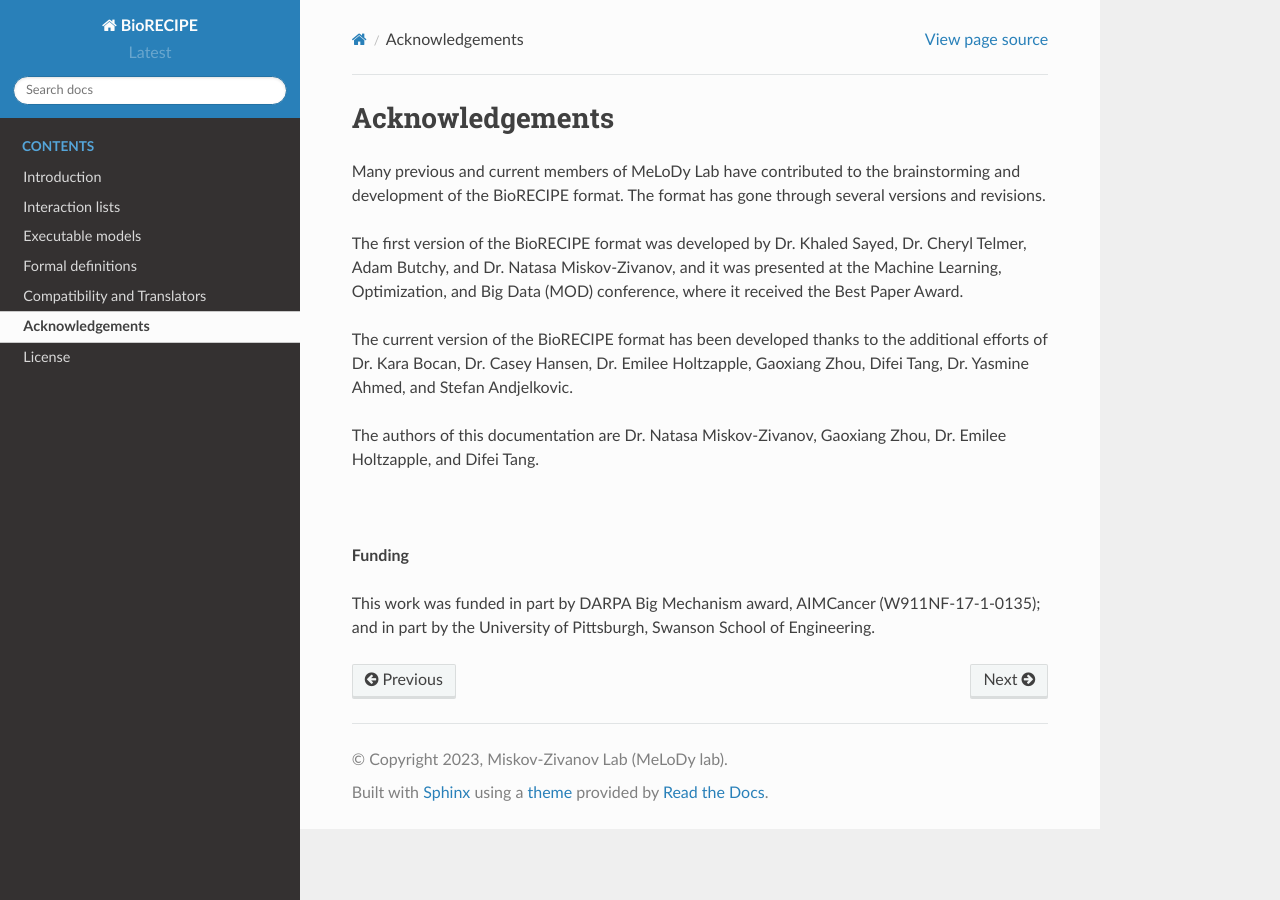
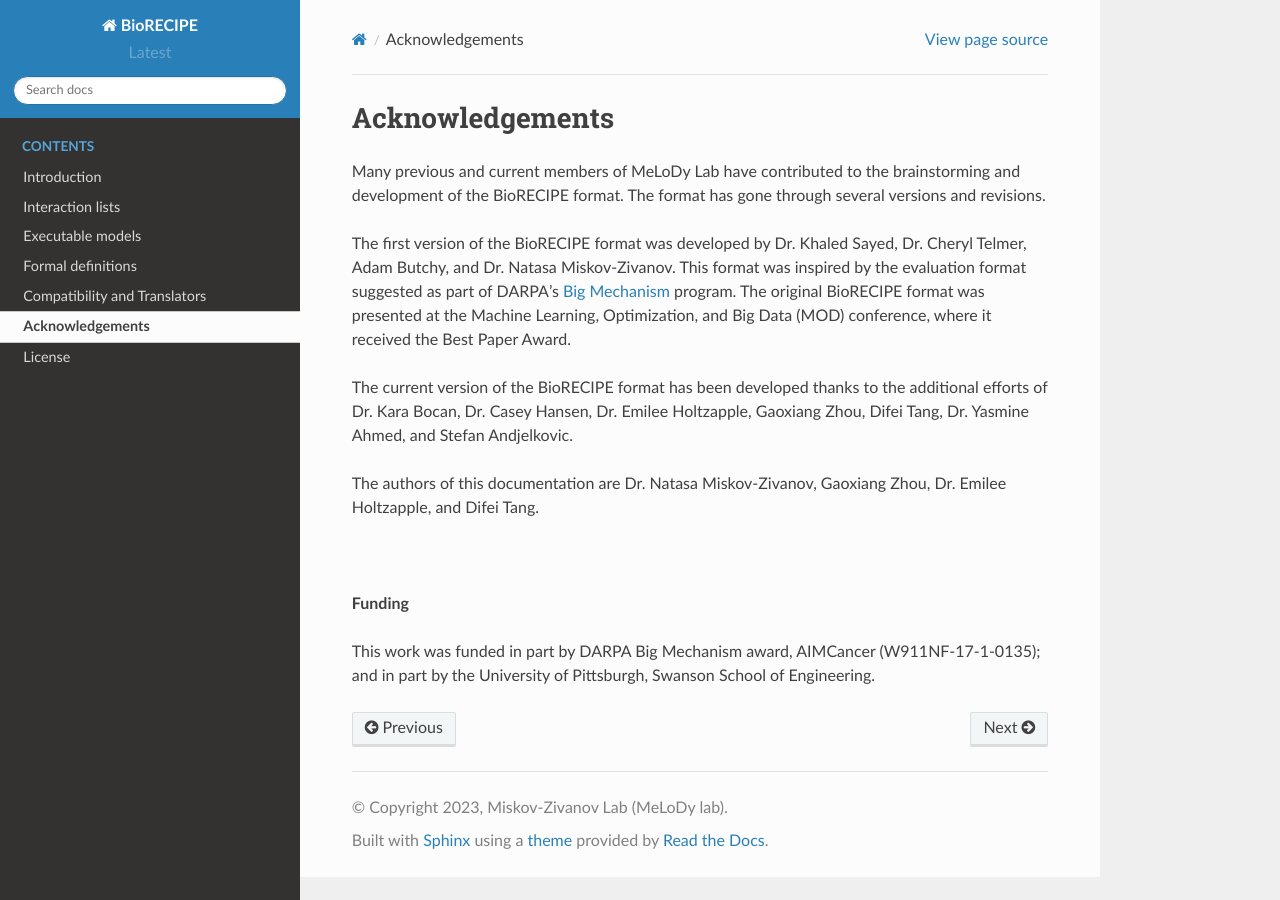
Before and after one commit to pitt-miskov-zivanov-lab/BioRECIPE, a Sphinx documentation site: the page built from docs/acknowledgements.rst, in a window 1280 px wide. Built offline with Sphinx 7.4.7 and the Read the Docs theme 2.0.0, drawn with Linux system fonts in a browser that asks for light colours.

Commit message:
Update acknowledgements.rst

```diff
--- a/docs/acknowledgements.rst
+++ b/docs/acknowledgements.rst
@@ -5,7 +5,7 @@ Acknowledgements
 
 Many previous and current members of MeLoDy Lab have contributed to the brainstorming and development of the BioRECIPE format. The format has gone through several versions and revisions.
 
-The first version of the BioRECIPE format was developed by Dr. Khaled Sayed, Dr. Cheryl Telmer, Adam Butchy, and Dr. Natasa Miskov-Zivanov, and it was presented at the Machine Learning, Optimization, and Big Data (MOD) conference, where it received the Best Paper Award.
+The first version of the BioRECIPE format was developed by Dr. Khaled Sayed, Dr. Cheryl Telmer, Adam Butchy, and Dr. Natasa Miskov-Zivanov. This format was inspired by the evaluation format suggested as part of DARPA's `Big Mechanism <https://www.darpa.mil/program/big-mechanism>`_ program. The original BioRECIPE format was presented at the Machine Learning, Optimization, and Big Data (MOD) conference, where it received the Best Paper Award.
 
 The current version of the BioRECIPE format has been developed thanks to the additional efforts of Dr. Kara Bocan, Dr. Casey Hansen, Dr. Emilee Holtzapple, Gaoxiang Zhou, Difei Tang, Dr. Yasmine Ahmed, and Stefan Andjelkovic.
 
```
